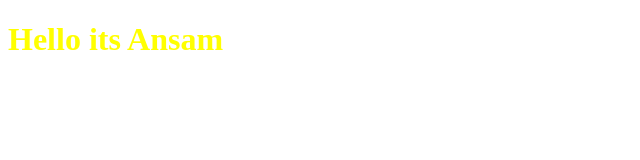
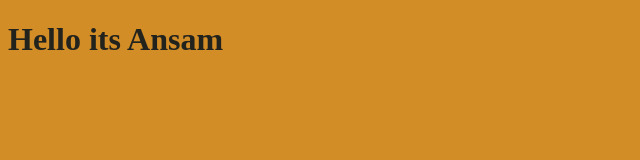
Before and after one commit to Ansam-02/path1, a plain HTML site: page index.html in a window 1280 px wide. Shown: the whole page, without its empty margins (0-640 px from the left). Drawn offline with Linux system fonts and the light colour scheme.

Commit message:
changing color

```diff
--- a/style.css
+++ b/style.css
@@ -1,3 +1,6 @@
 h1{
-    color: yellow;
+    color: rgb(35, 35, 30);
 }
+body{
+    background-color: rgb(210, 141, 39);
+}
```
